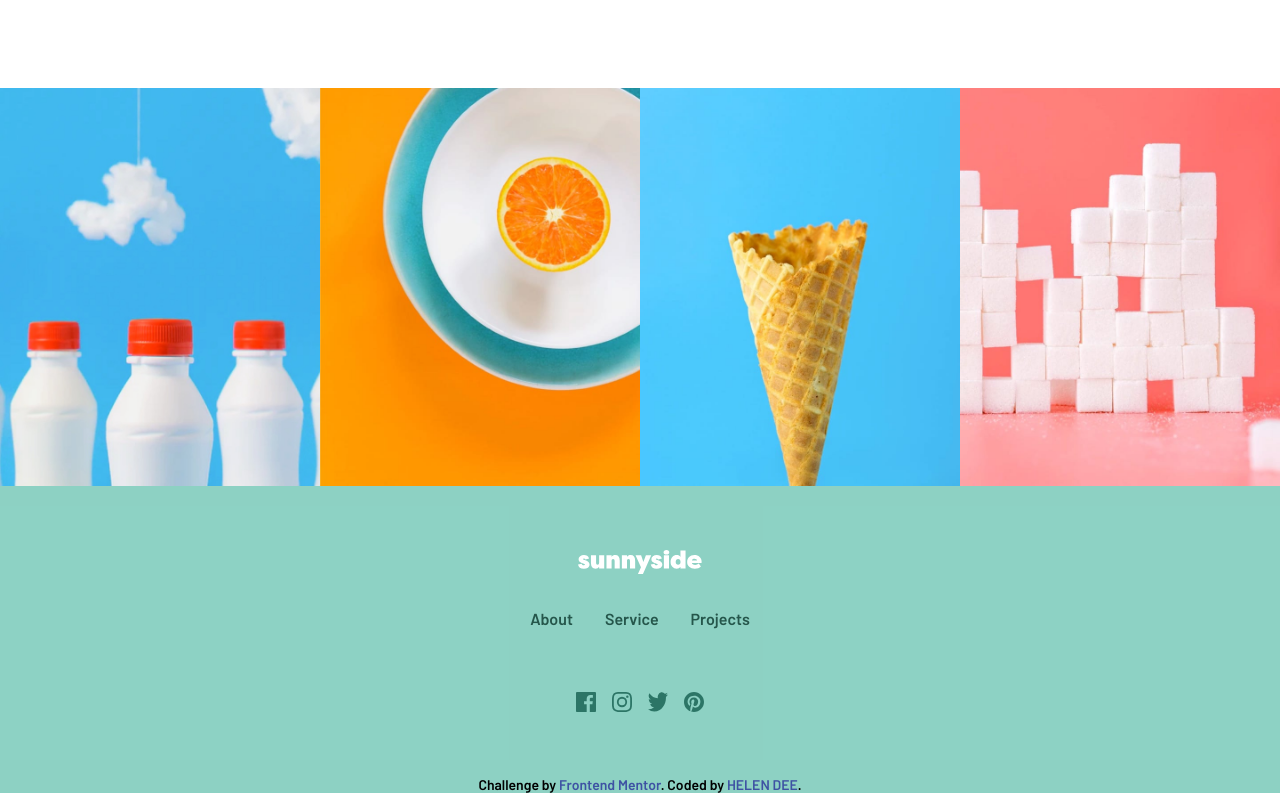
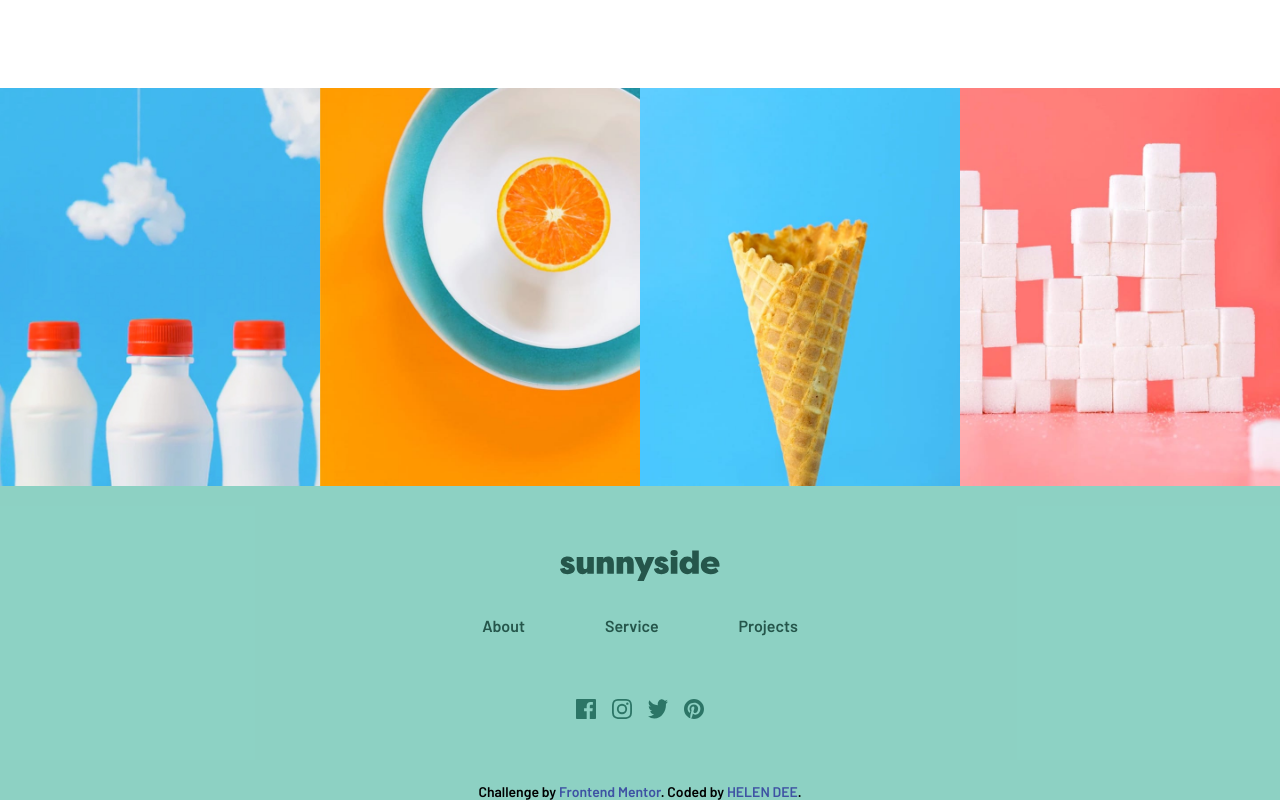
Before and after one commit to HELEN-DEE/sunnyside, a plain HTML site: page index.html in a window 1280 px wide. Shown: the part 3051-3851 px from the top of the page. Drawn offline with nearby package versions, Linux system fonts and the light colour scheme.

Commit message:
Adjusted footer section

```diff
--- a/index.html
+++ b/index.html
@@ -163,7 +163,7 @@
     </section>
     <section class="footer-section flex-cl-jc" id="contact">
       <div class="logo-footer">
-        <img src="images/logo.svg" alt="" />
+        <img src="images/logo-footer.svg" alt="" />
       </div>
       <nav class="footer-nav flex">
         <a href="#about">About</a>
--- a/style.css
+++ b/style.css
@@ -51,7 +51,6 @@ nav {
     padding: 2rem 0;
     text-decoration-style: none;
     justify-content: end;
-
 }
 a{
     text-decoration: none;
@@ -61,7 +60,7 @@ a:hover{
     background-color: rgba(255, 255, 255, 0.311);
     padding: 5px 10px;
     border-radius: 15px;
-    font-size: 12px;
+    font-size: 16px;
 }
 
 .contact-bg a {
@@ -263,15 +262,20 @@ a:hover{
 .footer-nav a {
     color:  var(--Dark-desaturated-cyan-graphic-design-text);
 }
-.logo-footer img {
-    fill: var(--Dark-desaturated-cyan-graphic-design-text);
+.footer-nav a:hover {
+    font-size: 16px;
+}
+.footer-nav {
+    gap: 5rem;
+}
+.logo-footer img{
+    width: 10rem;
 }
 .social-icons {
     justify-content: center;
     gap: 1rem;
     margin-top: 2rem;
 }
-
 
 .attribution {
     font-size: 14px;
```
Also changed, not shown: images/logo-footer.svg (added).
